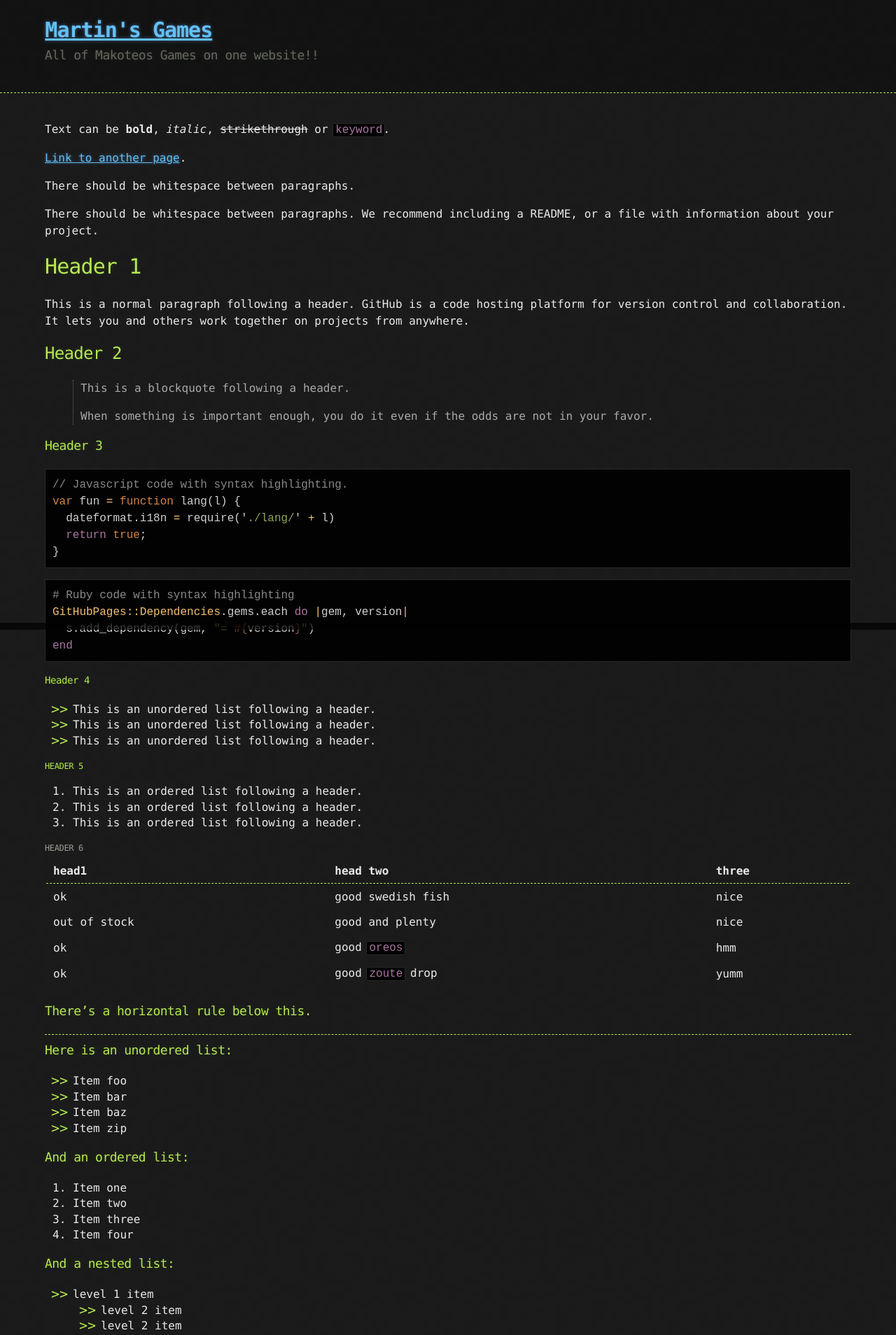
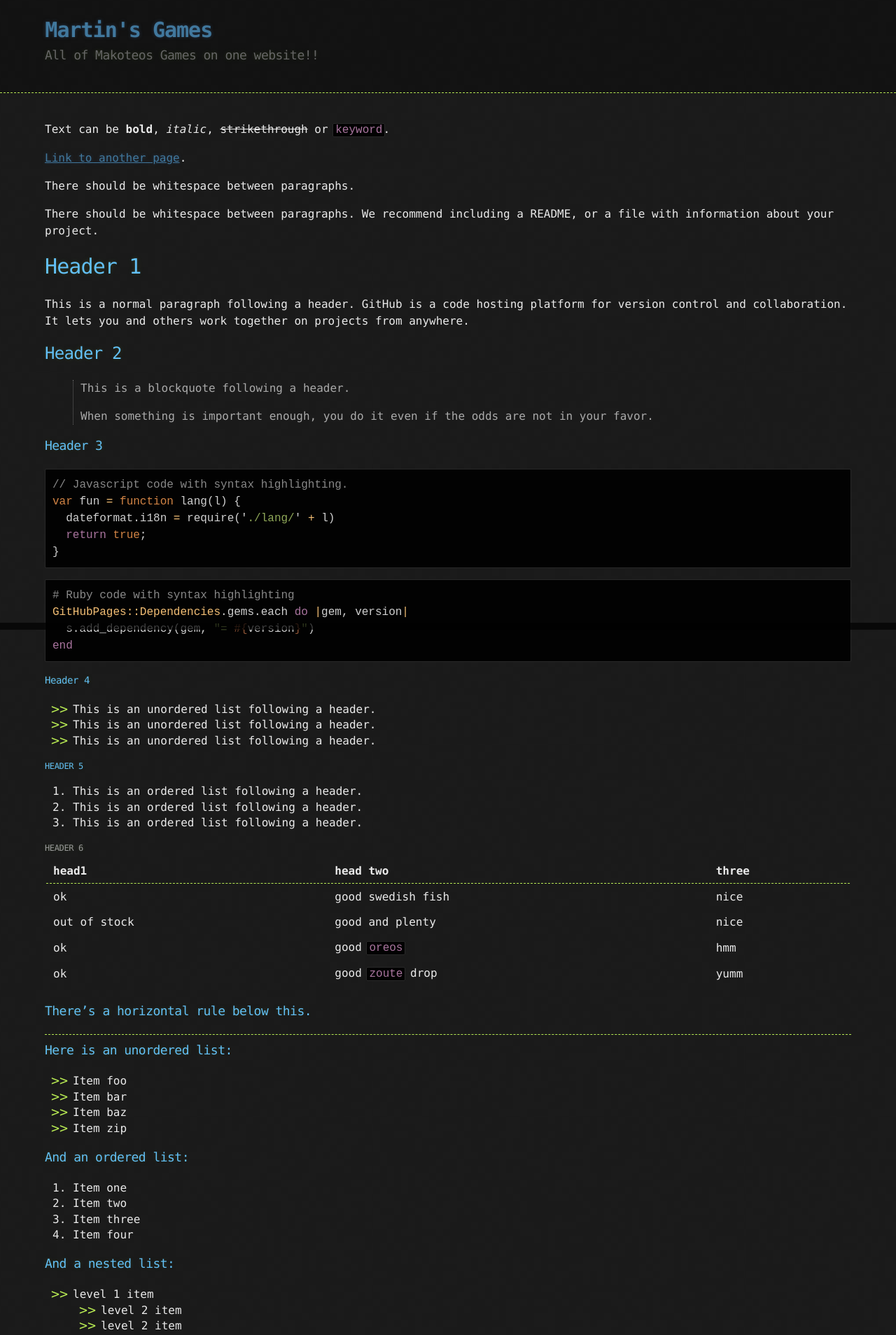
Before and after one commit to makoteo/blog, a Jekyll site: the page built from example.md, in a window 1280 px wide. Shown: the top 1908 px of the page at 70% size. Built offline with Jekyll 4.4.1, drawn with Linux system fonts in a browser that asks for light colours.

Commit message:
Changing the color scheme

```diff
--- a/_layouts/default.html
+++ b/_layouts/default.html
@@ -13,7 +13,7 @@
 
     <header>
       <div class="container">
-          <h1><a href="https://makoteo.github.io/blog/">{{ site.title | default: site.github.repository_name }}</a></h1>
+          <h1><a href="https://makoteo.github.io/blog/" style="text-decoration: none">{{ site.title | default: site.github.repository_name }}</a></h1>
         <h2>{{ site.description | default: site.github.project_tagline }}</h2>
       </div>
     </header>
--- a/_sass/jekyll-theme-hacker.scss
+++ b/_sass/jekyll-theme-hacker.scss
@@ -153,9 +153,9 @@ section img {
 }
 
 h1, h2, h3, h4, h5, h6 {
+  color: #63c0f5;
   font-weight: normal;
   font-family: Monaco, "Bitstream Vera Sans Mono", "Lucida Console", Terminal, monospace;
-  color: $header;
   letter-spacing: -0.03em;
   text-shadow: 0 1px 1px rgba(0, 0, 0, 0.1),
                0 0 5px rgba(181, 232, 83, 0.1),
@@ -291,8 +291,8 @@ hr {
 */
 
 a {
-  color: #63c0f5;
-  text-shadow: 0 0 5px rgba(104, 182, 255, 0.5);
+  color: #41789d;
+  text-shadow: 0 0 5px rgba(54, 85, 125, 0.5);
 }
 
 
```
